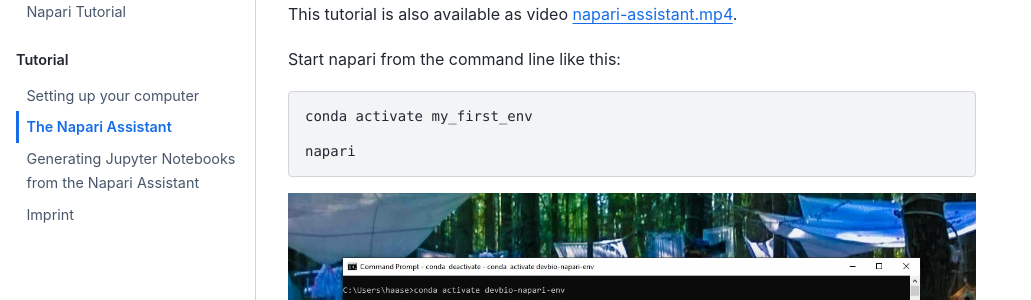
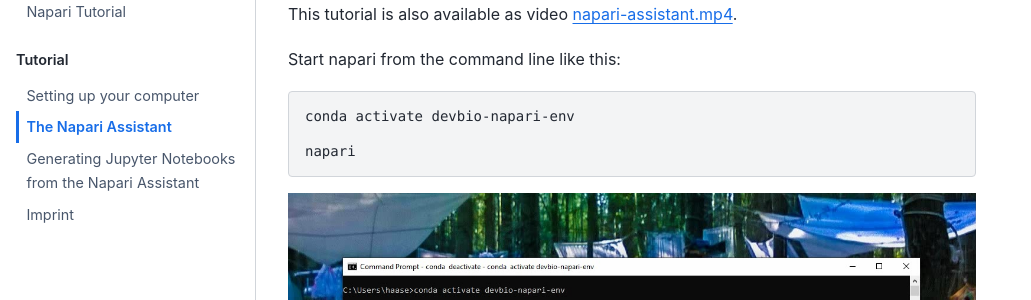
Before and after one commit to ScaDS/napari-tutorial-2023, a Jupyter Book: the page built from 02_notebooks/napari-assistant.md, in a window 1280 px wide and 900 px high. Shown: the part 205-505 px from the top of the window, without its empty margins (0-1031 px from the left). Built offline with Jupyter Book 1.0.4 settings and Sphinx 7.4.7 and the Sphinx Book theme 1.1.4, drawn with Linux system fonts in a browser that asks for light colours; pages that are not in the unit, such as notebooks, are missing from menus.

Commit message:
corrected environment name

````diff
--- a/02_notebooks/napari-assistant.md
+++ b/02_notebooks/napari-assistant.md
@@ -7,7 +7,7 @@ This tutorial is also available as video [napari-assistant.mp4](images/napari-as
 Start napari from the command line like this:
 
 ```bash
-conda activate my_first_env
+conda activate devbio-napari-env
 
 napari
 ```
````
